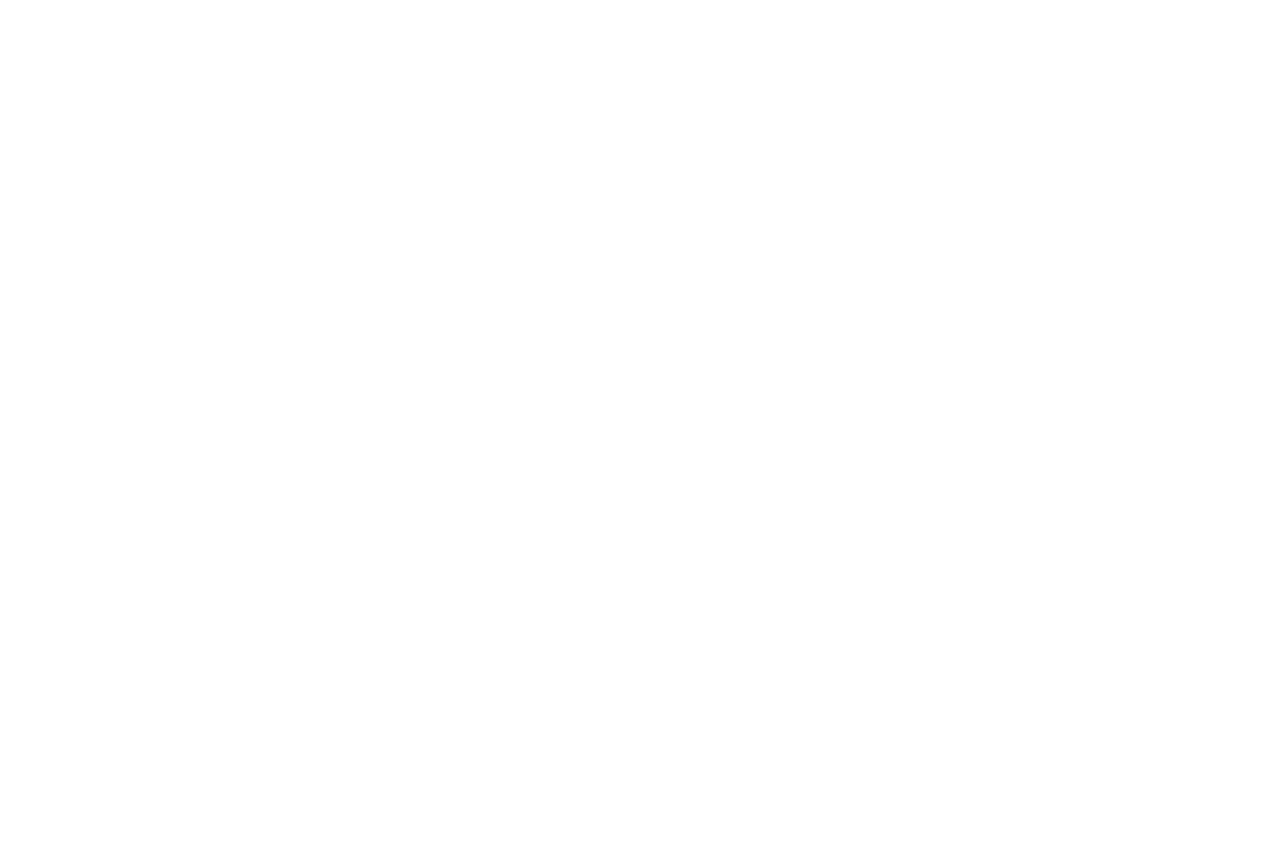
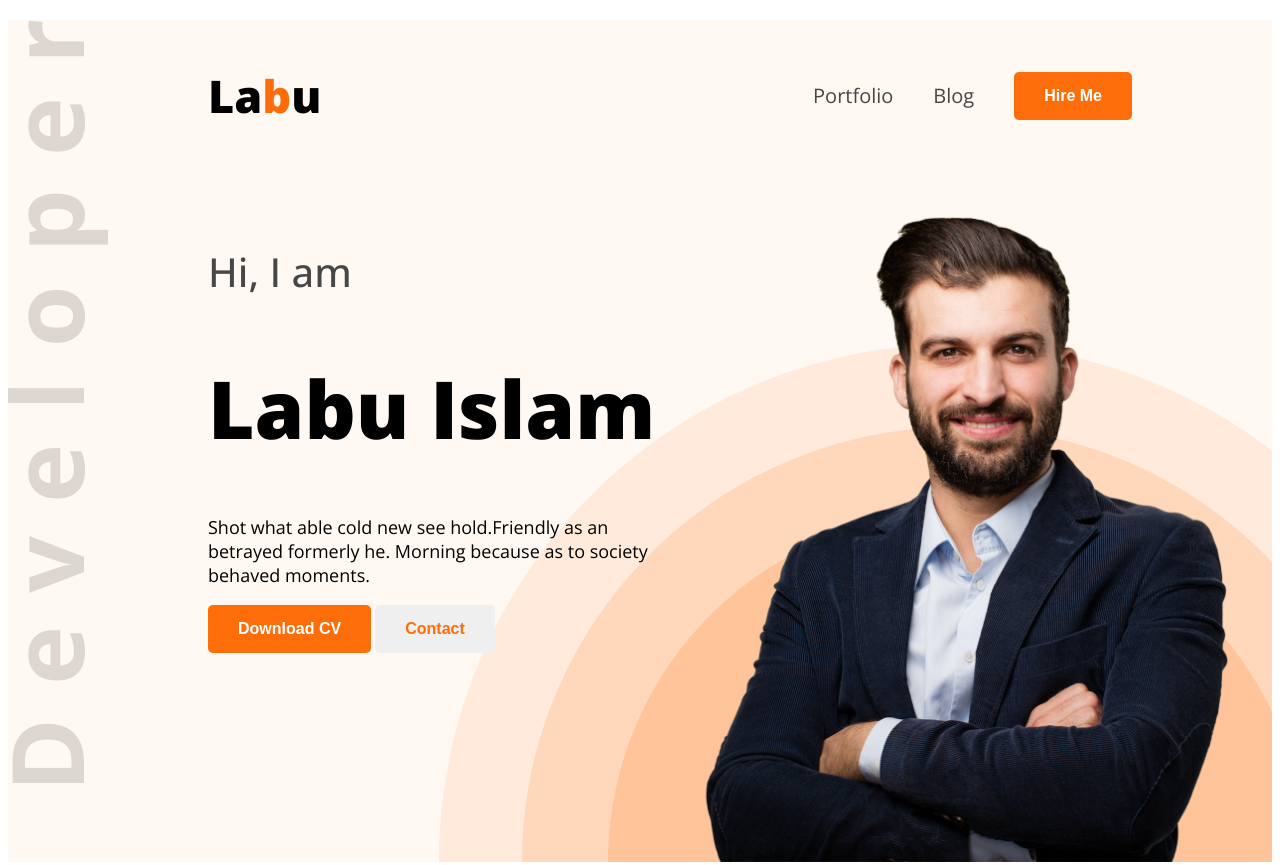
Before and after one commit to LabuIslam702/web-dev-portfolio, a plain HTML site: page index.html in a window 1280 px wide. Shown: the top 865 px of the page. Before the commit the page ends 800 px from the top, so only its background shows below. Drawn offline with nearby package versions, Linux system fonts and the light colour scheme.

Commit message:
this is banner and header

```diff
--- a/index.html
+++ b/index.html
@@ -4,13 +4,56 @@
     <meta charset="UTF-8">
     <meta name="viewport" content="width=device-width, initial-scale=1.0">
     <title>Web Developer Portfolio</title>
+    <link rel="preconnect" href="https://fonts.googleapis.com">
+    <link rel="preconnect" href="https://fonts.gstatic.com" crossorigin>
+    <link href="https://fonts.googleapis.com/css2?family=Open+Sans:ital,wght@0,300..800;1,300..800&display=swap" rel="stylesheet">
+    <link rel="stylesheet" href="style/portfolio.css">
 </head>
-<body>
-    <header>
-
+<body class="open-sans-normal">
+    <header class="header secondary-bg">
+        <nav>
+            <h3 class="nav-title">La<span class="text-primary">b</span>u</h3>
+            <ul>
+                <li><a class="dark-2" href="">Portfolio</a></li>
+                <li><a class="dark-2" href="">Blog</a></li>
+                <li><a href=""><button class="btn-primary">Hire Me</button></a></li>
+            </ul>
+        </nav>
+        <div class="banner">
+            <div class="banner-content">
+                <h4 class="banner-greetings">Hi, I am</h4>
+                <h1 class="banner-title"> Labu Islam</h1>
+                <p class="banner-description">Shot what able cold new see hold.Friendly as an betrayed formerly he. Morning because as to society behaved moments.</p>
+              <button class="btn-primary">Download CV</button>
+              <button class="btn-secondary">Contact</button>
+            </div>
+            <img class="banner-photo" src="images/hardy.png" alt="">
+        </div>
     </header>
     <main>
+        <section class="about secondary-bg">
+            <h3 class="section-tile">About Me</h3>
+            <p class="section-description">I, m a designer & developer with a passion for web design. I enjoy developing simple, clean and slick websites that provide real value to the end user. Thousands of clients have procured exceptional resulfs while working with me. Delivering work within time and budget which meets clients requirements in our mata.</p>
 
+            <div class="about-items">
+                <div class="about-item">
+                    <p class="item-title">Name:</p>
+                    <p class="item-description">Labu</p>
+                </div>
+                <div class="about-item">
+                    <p class="item-title">Email:</p>
+                    <p class="item-description">labu@gmail.com</p>
+                </div>
+                <div class="about-item">
+                    <p class="item-title">Date of birth:</p>
+                    <p class="item-description">19 June 2001</p>
+                </div>
+                <div class="about-item">
+                    <p class="item-title">From</p>
+                    <p class="item-description">Domar</p>
+                </div>
+            </div>
+        </section>
     </main>
     <footer>
 
--- /dev/null
+++ b/style/portfolio.css
@@ -0,0 +1,124 @@
+
+.open-sans-normal {
+  font-family: "Open Sans", sans-serif;
+  font-optical-sizing: auto;
+  font-style: normal;
+  font-variation-settings:
+    "wdth" 100;
+}
+/* header */
+.header{
+    background-image: url("../images/developer.png"), url("../images/header_bg.png");
+    background-repeat: no-repeat;
+    background-position: top left, bottom right;
+}
+
+/* shared style */
+.secondary-bg{
+    background-color: #FFF8F3;
+}
+.text-primary{
+    color: #FD6E0A;
+}
+.dark-2{
+    color: #474747;
+}
+.btn-primary{
+    background-color: #FD6E0A;
+    padding: 15px 30px;
+    font-weight: bold;
+    font-size: 16px;
+    color: white;
+    border-radius: 5px;
+    border: none;
+}
+.btn-secondary{
+    padding: 15px 30px;
+    font-weight: bold;
+    font-size: 16px;
+    color: #FD6E0A;
+    border-radius: 5px;
+    border: none;
+}
+
+/* Nav style */
+nav{
+    display: flex;
+    align-items: center;
+    justify-content: space-between;
+    margin: 20px 100px;
+}
+.nav-title{
+    font-weight: 800;
+    font-size: 45px;
+    margin-left: 100px;
+}
+nav ul{
+    display: flex;
+    align-items: center;
+
+}
+nav ul li{
+    list-style: none;
+    margin-right: 40px;
+}
+nav li a{
+    text-decoration: none;
+    font-size: 20px;
+}
+
+/* banner styles */
+.banner{
+    display: flex;
+    justify-content: space-between;
+    margin: 0 35px 0 200px;
+}
+.banner-content{
+    max-width: 580px;
+}
+.banner-greetings{
+    font-size: 40px;
+    font-weight: 500;
+    color: #474747;
+}
+.banner-title{
+    font-size: 80px;
+    font-weight: 800;
+}
+.banner-description{
+    font-size: 18px;
+}
+
+.banner-photo{
+    width: 580px;
+}
+/* main style */
+main{
+    max-width: 1140px;
+    margin: 0 auto;
+}
+
+/* shared section title */
+.section-title{
+    font-size: 40px;
+    font-weight: bold;
+    color: #181818;
+}
+.section-description{
+    font-size: 18px ;
+    color: #757575;
+}
+ /* about style */
+ .about{
+    border-radius: 10px;
+    padding: 130px 150px;
+    text-align: center;
+    margin-top: 130px;
+ }
+ .about-items{
+    display: flex;
+    justify-content: space-around;
+ }
+ .item-description{
+    font-weight: 600;
+ }
```
Also changed, not shown: images/developer.png (added), images/hardy.png (added), images/header_bg.png (added), images/icons/facebook.png (added), images/icons/insta.png (added), images/icons/js.png (added), images/icons/mongo.png (added), images/icons/nodejs.png (added), images/icons/react.png (added), images/icons/twitter.png (added).
